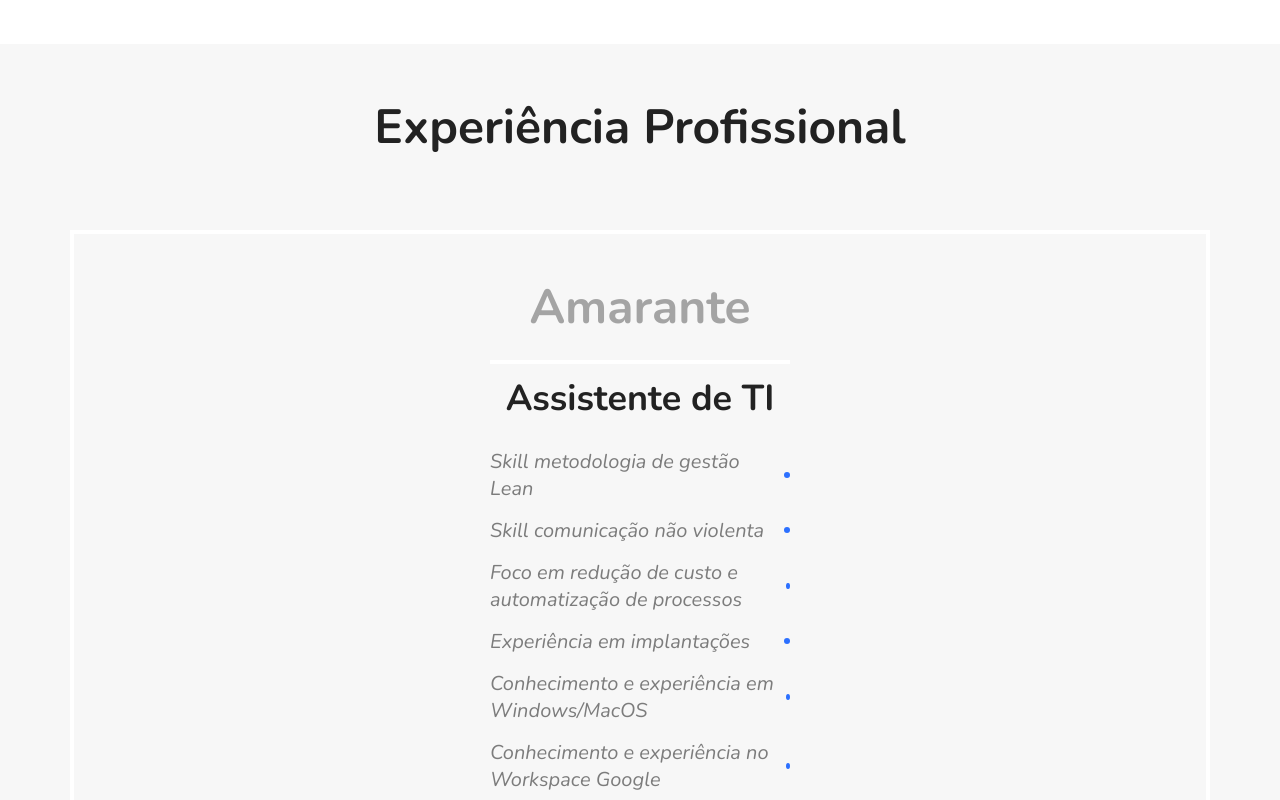
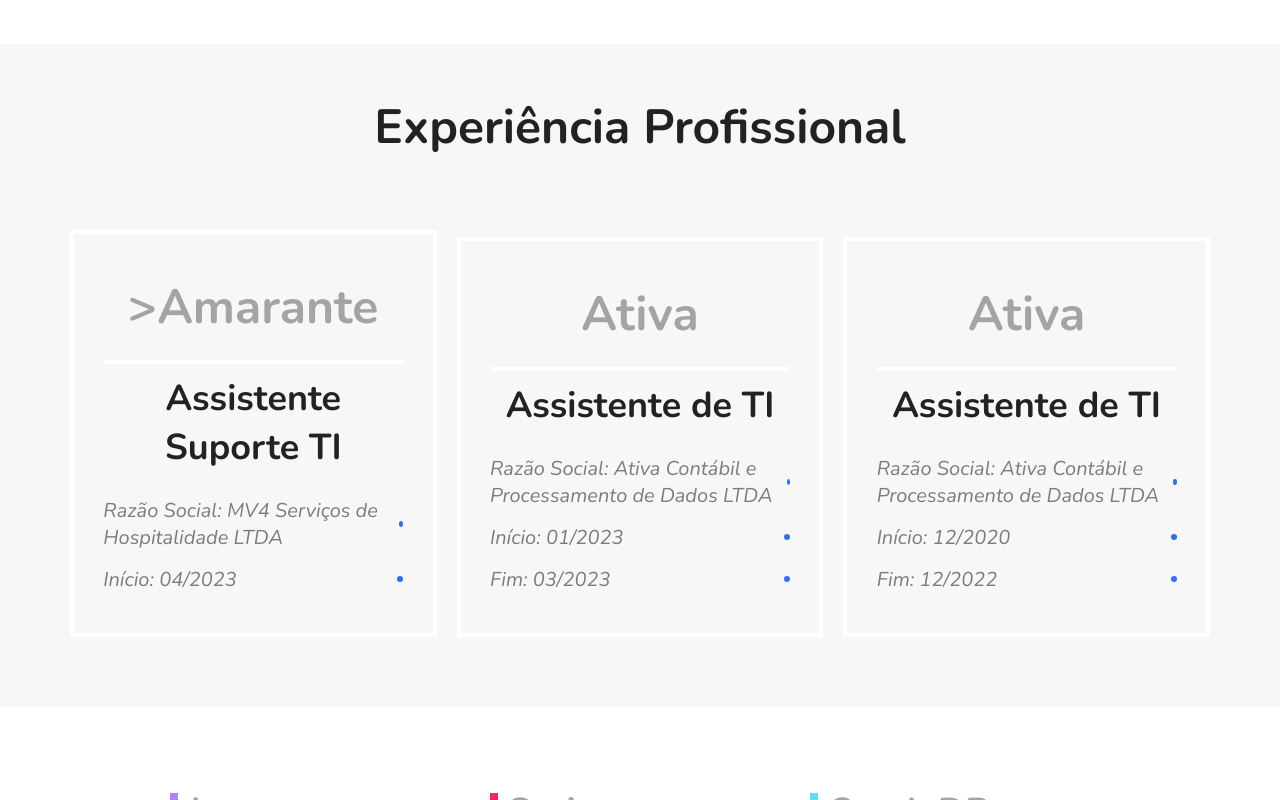
Before and after one commit to edsonbmj/dev, a plain HTML site: page index.html in a window 1280 px wide. Shown: the part 2000-2800 px from the top of the page. Drawn offline with nearby package versions, Linux system fonts and the light colour scheme.

Commit message:
Update index.html

```diff
--- a/index.html
+++ b/index.html
@@ -4,7 +4,7 @@
     <meta charset="UTF-8">
     <meta http-equiv="X-UA-Compatible" content="IE=edge">
     <meta name="viewport" content="width=device-width, initial-scale=1.0, shrink-to-fit=no">
-    <title>Edson B</title>
+    <title>Edson Barroso</title>
     <link href="https://fonts.googleapis.com/css?family=Nunito:400,400i,700" rel="stylesheet">
     <link rel="stylesheet" type="text/css" href="css/style.css">
     <link rel="shortcut icon" href="img/curriculum-icon-15.jpg">
@@ -46,6 +46,17 @@
                 <p><span>Instituição:</span> Estácio de Sá - EAD</p>
                 <p><span>Curso:</span> Análise e Desenvolvimento de Sistemas</p>
                 <p><span>Concluído em:</span> 10/2023</p>
+                <ul>
+                    <li><span>Skill, Experiências e Conhecimentos</span></li>
+                    <li>Skill metodologia de gestão Lean</li>
+                    <li>Skill comunicação não violenta</li>
+                    <li>Foco em redução de custo e automatização de processos</li>
+                    <li>Experiência em implantações</li>
+                    <li>Conhecimento e experiência em Windows/MacOS</li>
+                    <li>Conhecimento e experiência no Workspace Google</li>
+                    <li>Conhecimento e experiência em Java</li>
+                    <li>Conhecimento e experiência em banco de dados Oracle</li>
+                </ul>
         </div>
         <div>
             <img src="img/dhai_______-20210828-0001.jpg" alt="Sobre 1">
@@ -83,17 +94,30 @@
          <!--In this section there is an interesting concept of layout breaking. On devices with a small screen, the elements in this section are adjusted to not break. However, in a marketing concept, the first element presented will be the "cheaper" and the tendency is for the user to choose it. To fix this, a 'media query' was done with 'max width' of a small device and then changed the order of the elements so that the most expensive comes first.-->
 
         <div class="exp-item">
-            <h2>Amarante</h2>
+            <h2>>Amarante</h2>
+            <span>Assistente Suporte TI</span>
+        <ul>
+            <li>Razão Social: MV4 Serviços de Hospitalidade LTDA</li>
+            <li>Início: 04/2023</li>
+        </ul>
+        </div>
+
+        <div class="exp-item">
+            <h2>Ativa</h2>
             <span>Assistente de TI</span>
         <ul>
-                <li>Skill metodologia de gestão Lean</li>
-                <li>Skill comunicação não violenta</li>
-                <li>Foco em redução de custo e automatização de processos</li>
-                <li>Experiência em implantações</li>
-                <li>Conhecimento e experiência em Windows/MacOS</li>
-                <li>Conhecimento e experiência no Workspace Google</li>
-                <li>Conhecimento e experiência em Java</li>
-                <li>Conhecimento e experiência em banco de dados Oracle</li>
+            <li>Razão Social: Ativa Contábil e Processamento de Dados LTDA</li>
+            <li>Início: 01/2023</li>
+            <li>Fim: 03/2023</li>
+        </ul>
+        </div>
+        <div class="exp-item">
+            <h2>Ativa</h2>
+            <span>Assistente de TI</span>
+        <ul>
+            <li>Razão Social: Ativa Contábil e Processamento de Dados LTDA</li>
+            <li>Início: 12/2020</li>
+            <li>Fim: 12/2022</li>
         </ul>
         </div>
     </section>
```
